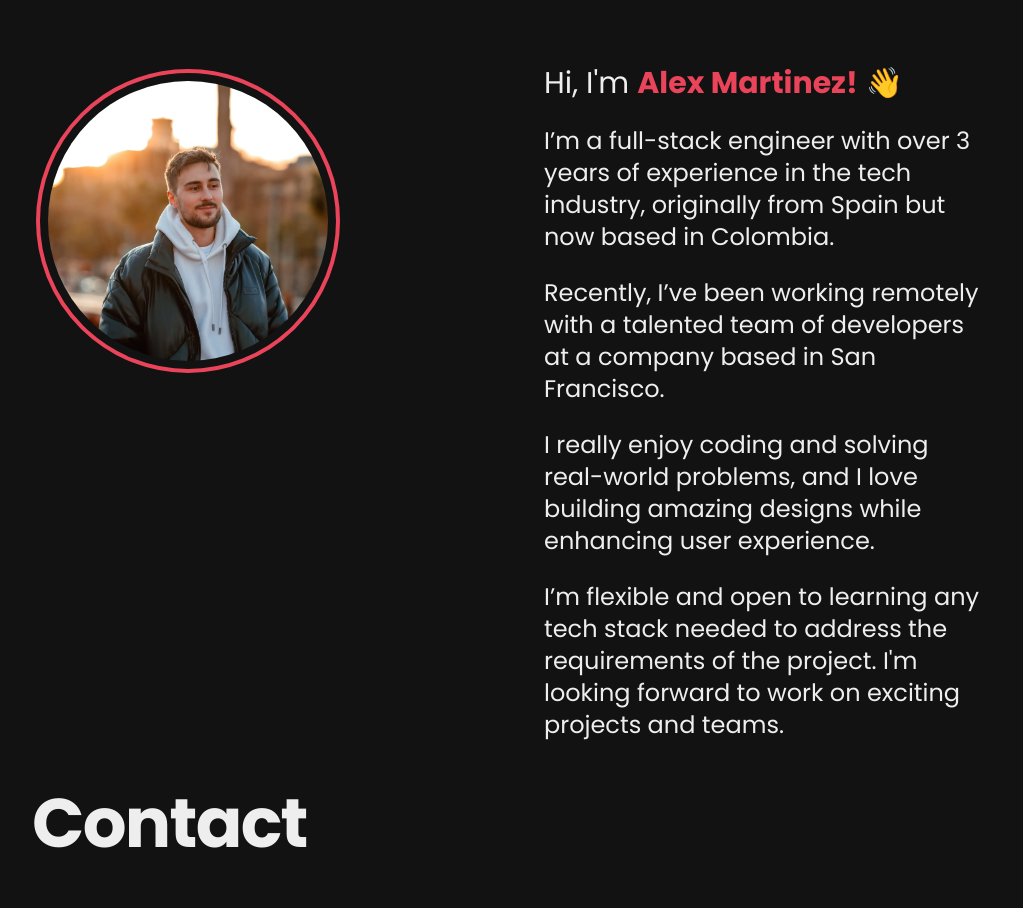
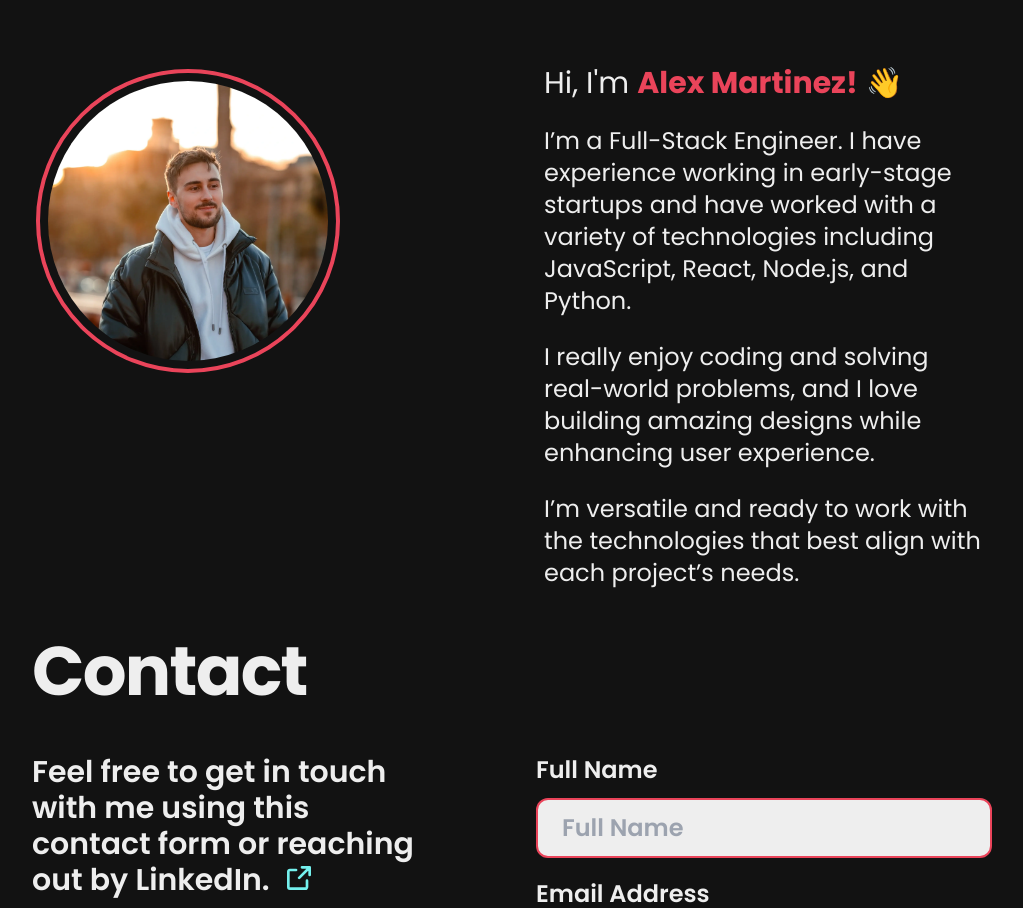
Before and after one commit to aalexmrt/react-portfolio-v1, a React (Vite) app: page / in a window 1280 px wide. Shown: the part 940-1848 px from the top of the page, without its empty margins (128-1151 px from the left). Built offline with nearby package versions, Linux system fonts and the light colour scheme.

Commit message:
update description

```diff
--- a/src/components/AboutMe/index.jsx
+++ b/src/components/AboutMe/index.jsx
@@ -12,21 +12,17 @@ const AboutMe = () => {
           Hi, I{"'"}m <strong>Alex Martinez!</strong> 👋
         </h3>
         <p className="text-xl md:text-2xl">
-          I’m a full-stack engineer with over 3 years of experience in the tech
-          industry, originally from Spain but now based in Colombia.
-        </p>
-        <p className="text-xl md:text-2xl">
-          Recently, I’ve been working remotely with a talented team of
-          developers at a company based in San Francisco.
+          I’m a Full-Stack Engineer. I have experience working in early-stage
+          startups and have worked with a variety of technologies including
+          JavaScript, React, Node.js, and Python.
         </p>
         <p className="text-xl md:text-2xl">
           I really enjoy coding and solving real-world problems, and I love
           building amazing designs while enhancing user experience.
         </p>
         <p className="text-xl md:text-2xl">
-          I’m flexible and open to learning any tech stack needed to address the
-          requirements of the project. I{"'"}m looking forward to work on
-          exciting projects and teams.
+          I’m versatile and ready to work with the technologies that best align
+          with each project’s needs.
         </p>
       </div>
     </section>
--- a/src/components/Hero/index.jsx
+++ b/src/components/Hero/index.jsx
@@ -22,7 +22,7 @@ export const Hero = () => {
       id="home"
     >
       <h1 className="title">
-        Full Stack <span className="text-[var(--accent-color)]">Engineer</span>{" "}
+        Full Stack <span className="text-[var(--accent-color)]">Engineer</span>
       </h1>
       <div className="memoji">
         <img src={workingEmoji}></img>
```
